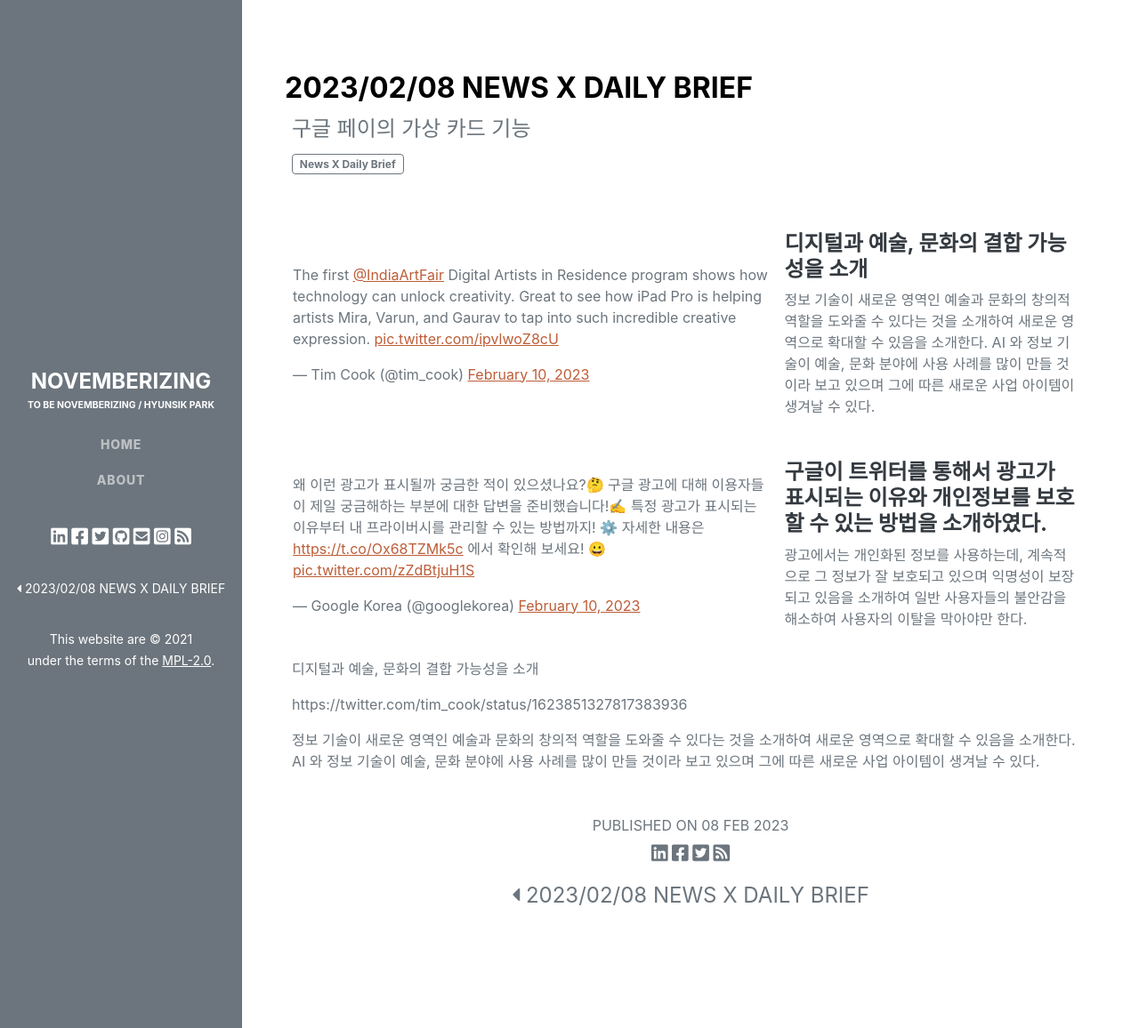
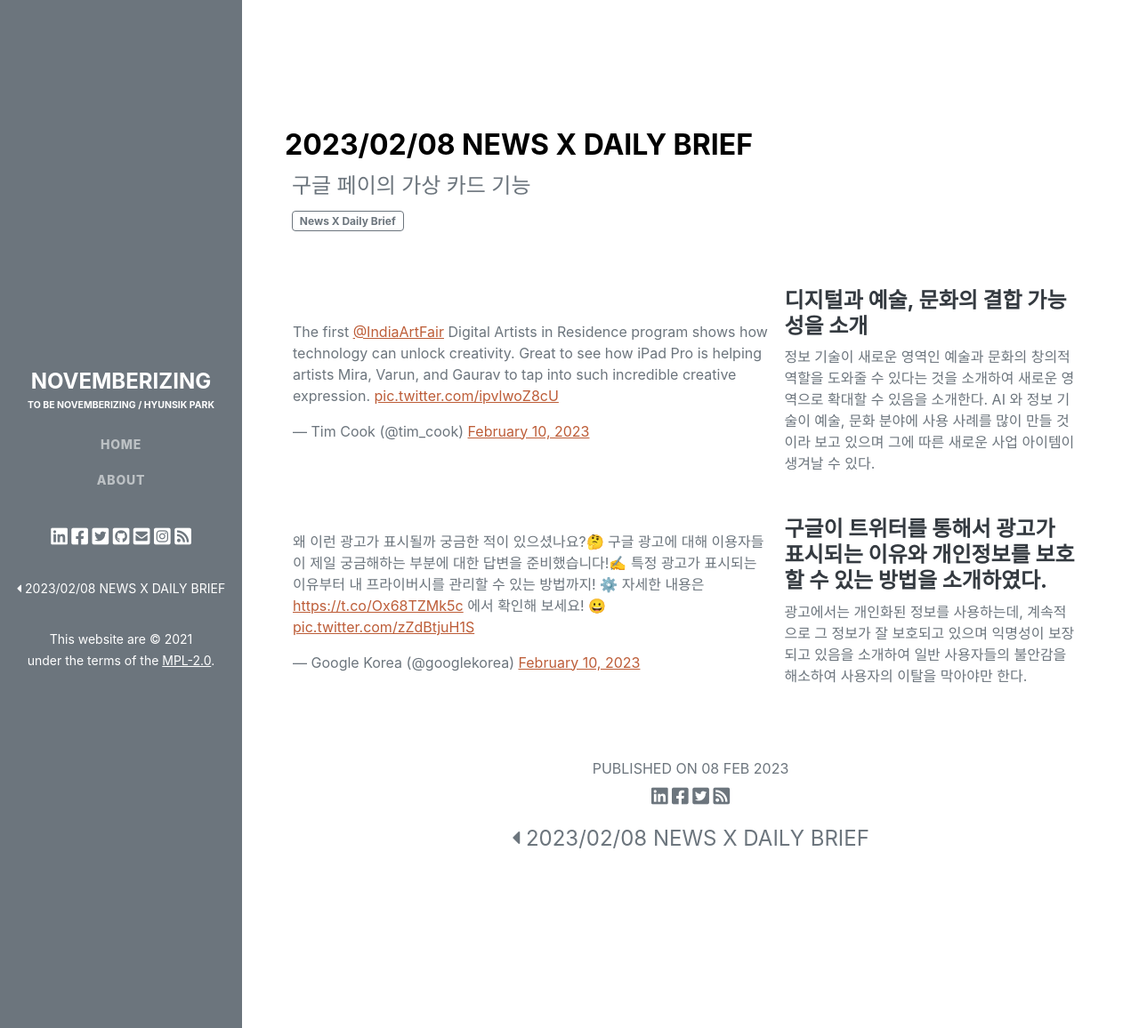
Before and after one commit to novemberizing/novemberizing.github.io, a Jekyll site: the page built from _posts/2023-02-10-TwitterBrief20230210.md, in a window 1280 px wide and 1156 px high. Shown: the whole window at 89% size. Built offline with Jekyll 4.4.1, drawn with Linux system fonts in a browser that asks for light colours; comment, search, counter and statistics services are not loaded.

Commit message:
업데이트

```diff
--- a/_posts/2023-02-10-TwitterBrief20230210.md
+++ b/_posts/2023-02-10-TwitterBrief20230210.md
@@ -39,12 +39,3 @@
         </tr>
     </tbody>
 </table>
-
-
-디지털과 예술, 문화의 결합 가능성을 소개
-
-https://twitter.com/tim_cook/status/1623851327817383936
-
-정보 기술이 새로운 영역인 예술과 문화의 창의적 역할을 도와줄 수 있다는 것을 소개하여
-새로운 영역으로 확대할 수 있음을 소개한다. AI 와 정보 기술이 예술, 문화 분야에 사용 사례를
-많이 만들 것이라 보고 있으며 그에 따른 새로운 사업 아이템이 생겨날 수 있다.
```
